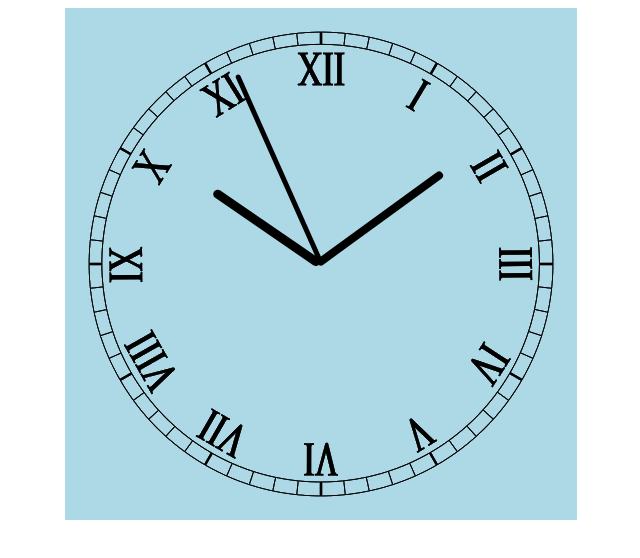
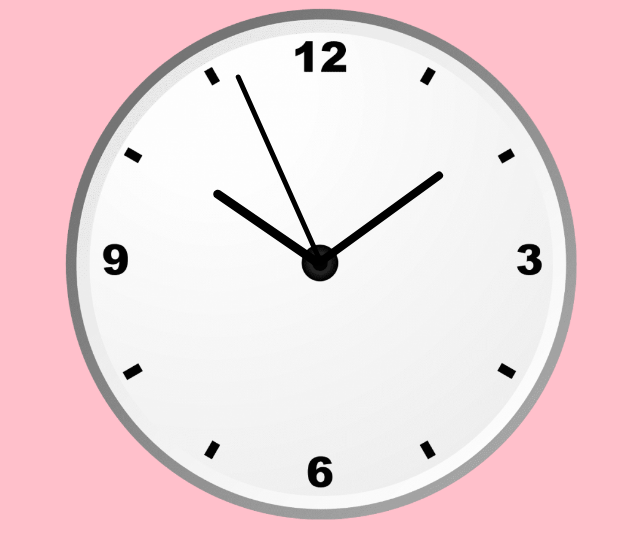
Before and after one commit to devansh711/Clock, a plain HTML site: page index.html in a window 1280 px wide. Shown: the whole page, without its empty margins (319-959 px from the left). Drawn offline with Linux system fonts and the light colour scheme.

Commit message:
Update index.css

```diff
--- a/index.css
+++ b/index.css
@@ -1,12 +1,15 @@
 #clockContainer {
   position: relative;
-  background: url("Clock2.png") no-repeat;
+  background: url("clock.png") no-repeat;
   width: 40vw;
   height: 40vw;
   background-size: 100%;
   margin: auto;
-  background-color: lightblue;
 
+
+}
+body{
+  background-color: pink;
 }
 
 #hour, #minute, #second {
```
